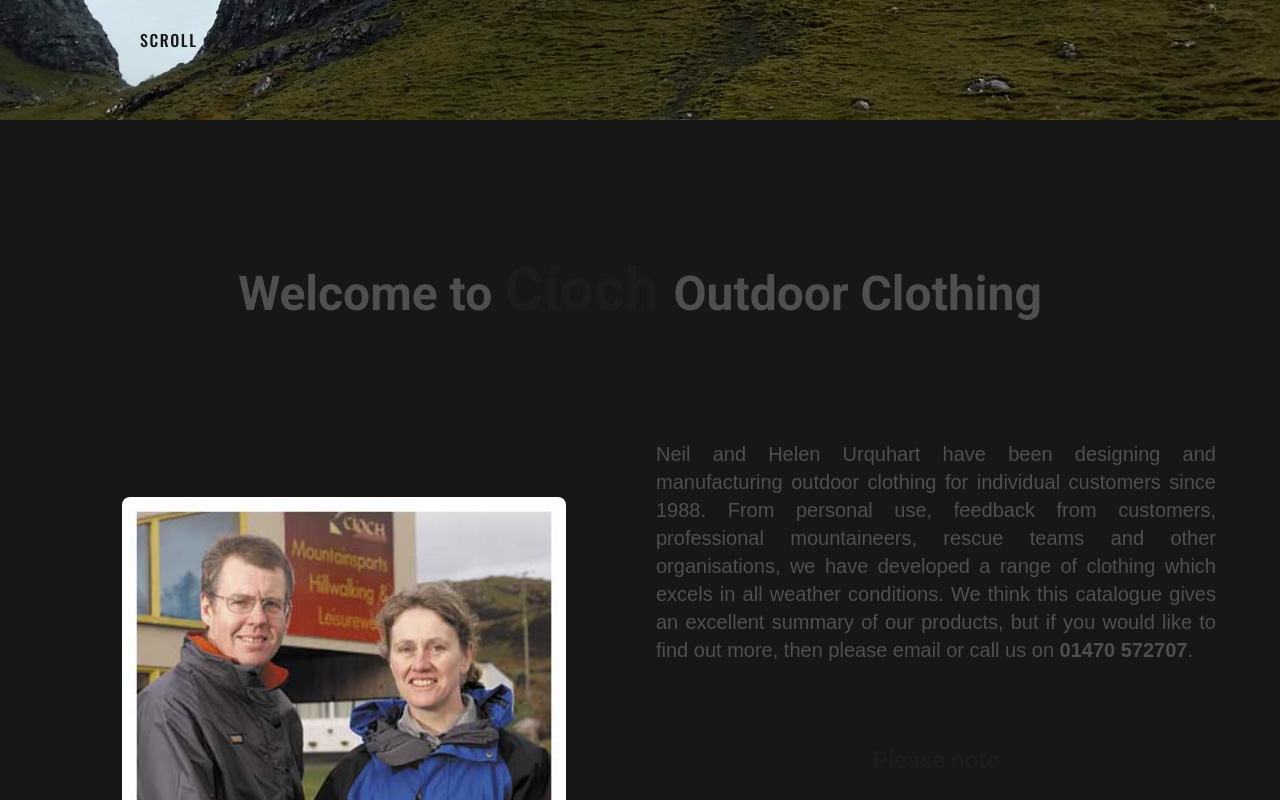
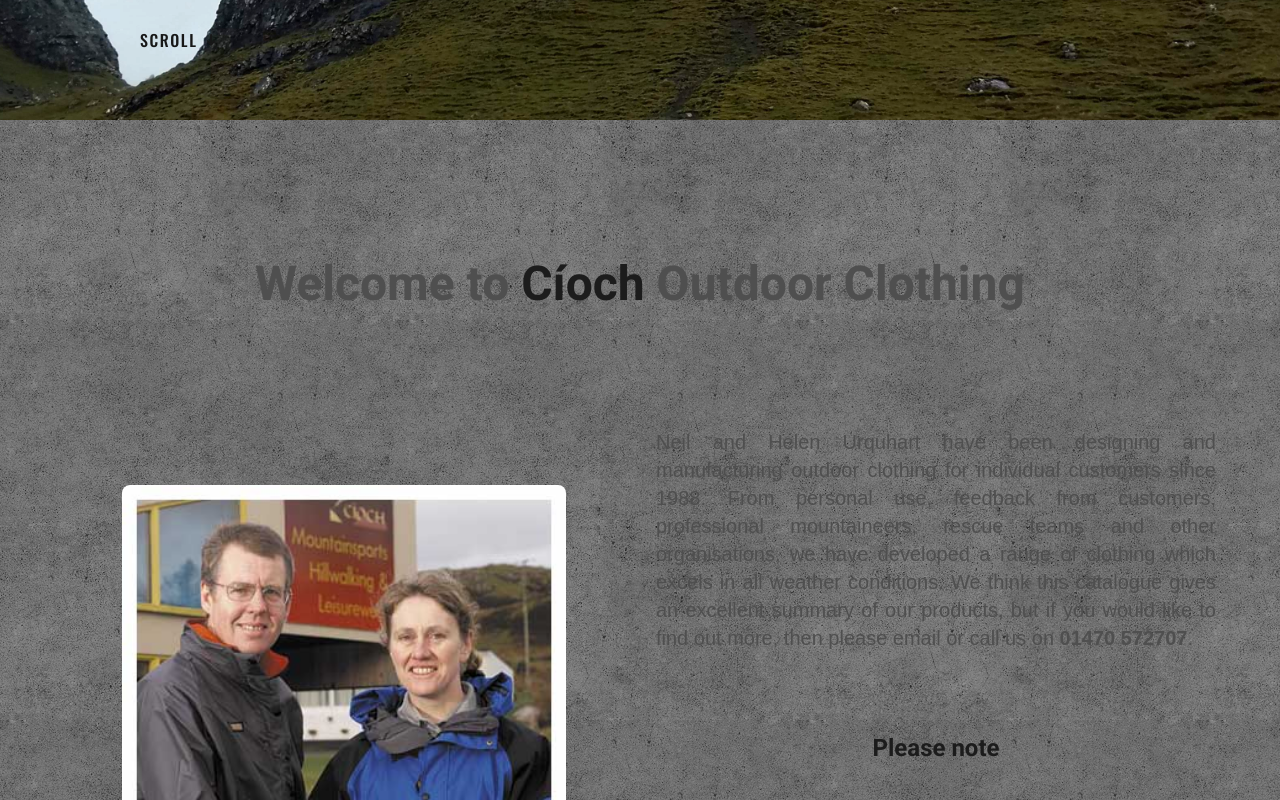
Before and after one commit to lpscrim/cioch, a Next.js app: page / in a window 1280 px wide. Shown: the part 680-1480 px from the top of the page. Built offline with nearby package versions, Linux system fonts and the light colour scheme; a web font is replaced by a local one.

Commit message:
Enhance Intro and Recommendations components; update background styles and spacing for improved layout

```diff
--- a/components/Intro.tsx
+++ b/components/Intro.tsx
@@ -4,11 +4,11 @@ export default function Intro() {
   return (
     <section
       id="intro"
-      className="w-full min-h-[90vh] h-full bg-foreground"
+      className="w-full min-h-[90vh] h-full bg-foreground bg-[url(/mocha-grunge.png)]"
     >
       <div className="flex flex-col max-w-[90rem] px-6 sm:px-12 mx-auto py-35">
         <h2 className="text-4xl font-bold text-(--color-text-secondary) sm:text-5xl text-center">
-          Welcome to <span className="text-(--color-secondary) text-5xl sm:text-6xl">Cíoch </span><span className="text-(--color-text-secondary)">Outdoor Clothing</span>
+          Welcome to <span className="text-(--color-secondary) text-4xl sm:text-5xl">Cíoch </span><span className="text-(--color-text-secondary)">Outdoor Clothing</span>
         </h2>
         <div className="flex flex-col lg:flex-row mx-auto pt-30">
           <div className="w-full lg:w-1/2 mb-10 sm:mb-15 lg:mb-0 mx-auto flex flex-col items-center justify-center ">
--- a/components/Recommendations.tsx
+++ b/components/Recommendations.tsx
@@ -26,18 +26,18 @@ function classNames(...classes: string[]) {
 
 export default function Recommendations() {
   return (
-    <section id="recommendations" className="pb-20 ">
-      <div className="mx-auto max-w-[38rem] px-4 pt-20 pb-20 sm:px-6 lg:max-w-7xl lg:px-8  ">
-        {/* <div className="mx-auto max-w-3xl text-center">
+    <section id="recommendations" className="pb-20">
+      <div className="mx-auto max-w-[38rem] px-4 pt-30 pb-20 sm:px-6 lg:max-w-7xl lg:px-8  ">
+         <div className="mx-auto max-w-3xl text-center">
           <h2 className="text-4xl font-bold tracking-tight text-(--color-secondary) sm:text-5xl">
             Recommendations
           </h2>
-        </div> */}
+        </div>
         <div className="mt-30 space-y-30">
           {recommendations.map((recommendation, recommendationIdx) => (
             <div
               key={recommendation.name}
-              className="flex flex-col-reverse lg:grid lg:grid-cols-12 lg:items-center lg:gap-x-8 rounded-md px-12 lg:px-8 py-12 lg:py-6 bg-(--color-foreground)  bg-[url(/mocha-grunge.png)]"
+              className="flex flex-col-reverse lg:grid lg:grid-cols-12 lg:items-center lg:gap-x-8 rounded-md px-12 lg:px-8 py-12 lg:py-6 bg-(--color-foreground)/85  bg-[url(/mocha-grunge.png)]"
             >
               <div
                 className={classNames(
```
